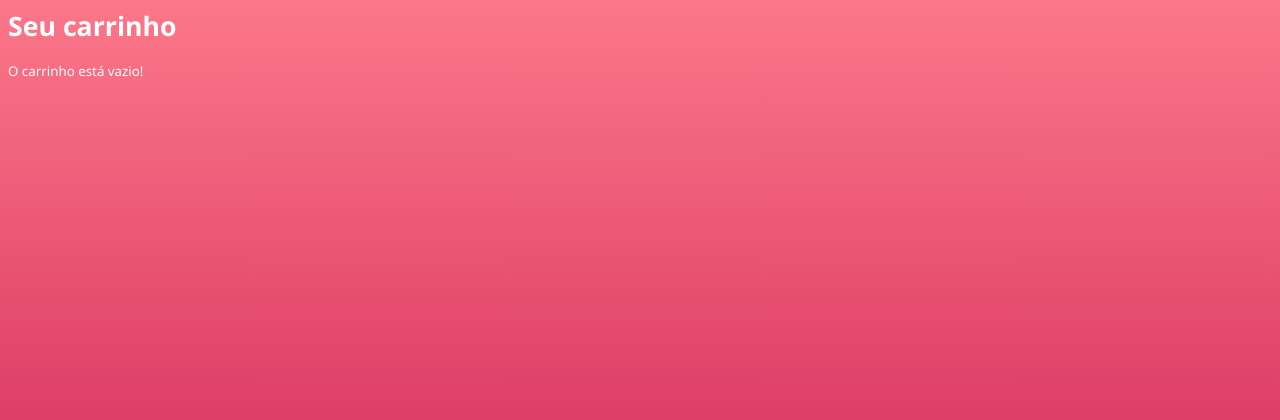
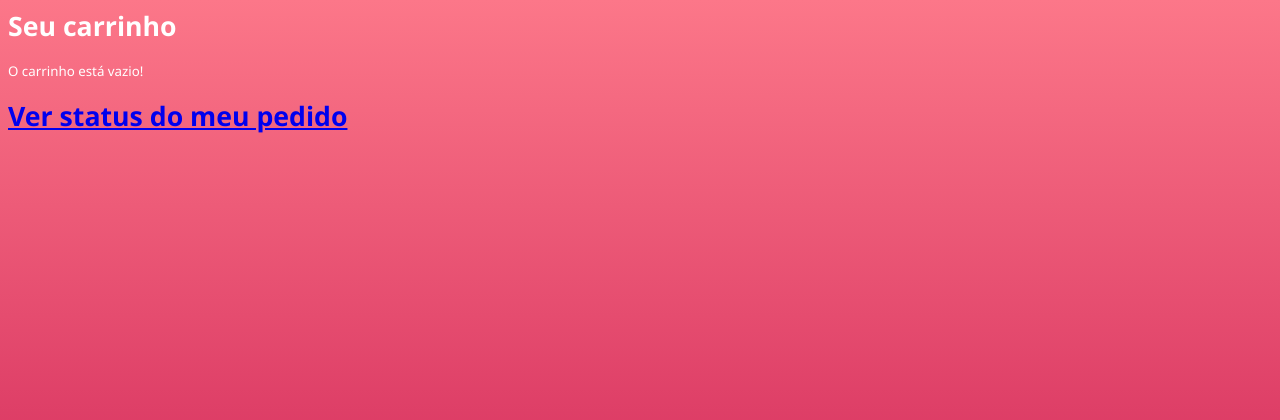
Before and after one commit to anaa-amaral/desenvolvimento_em_crud, a PHP site: page /public/carrinho.php in a window 1280 px wide. Shown: the top 420 px of the page. Run offline with PHP 8.4, Linux system fonts and the light colour scheme.

```diff
--- a/public/carrinho.php
+++ b/public/carrinho.php
@@ -47,3 +47,9 @@ if(isset($_SESSION['carrinho'])){
 }
 
 ?>
+
+<a href="pedidos.php">
+        <h1>
+            Ver status do meu pedido
+        </h1><br>
+</a>
```
Also changed, not shown: assets/acucar.jpg (deleted), assets/bauru.jpg (deleted), assets/bolo.jpg (deleted), assets/brigadeiro.jpg (deleted), assets/coxinha.jpg (deleted), assets/empada.jpg (deleted), assets/glutem.jpg (deleted), assets/lactose.jpg (deleted), assets/ovo.jpg (deleted), assets/palha.jpg (deleted), assets/pastel.jpg (deleted), assets/sonho.jpg (deleted).
